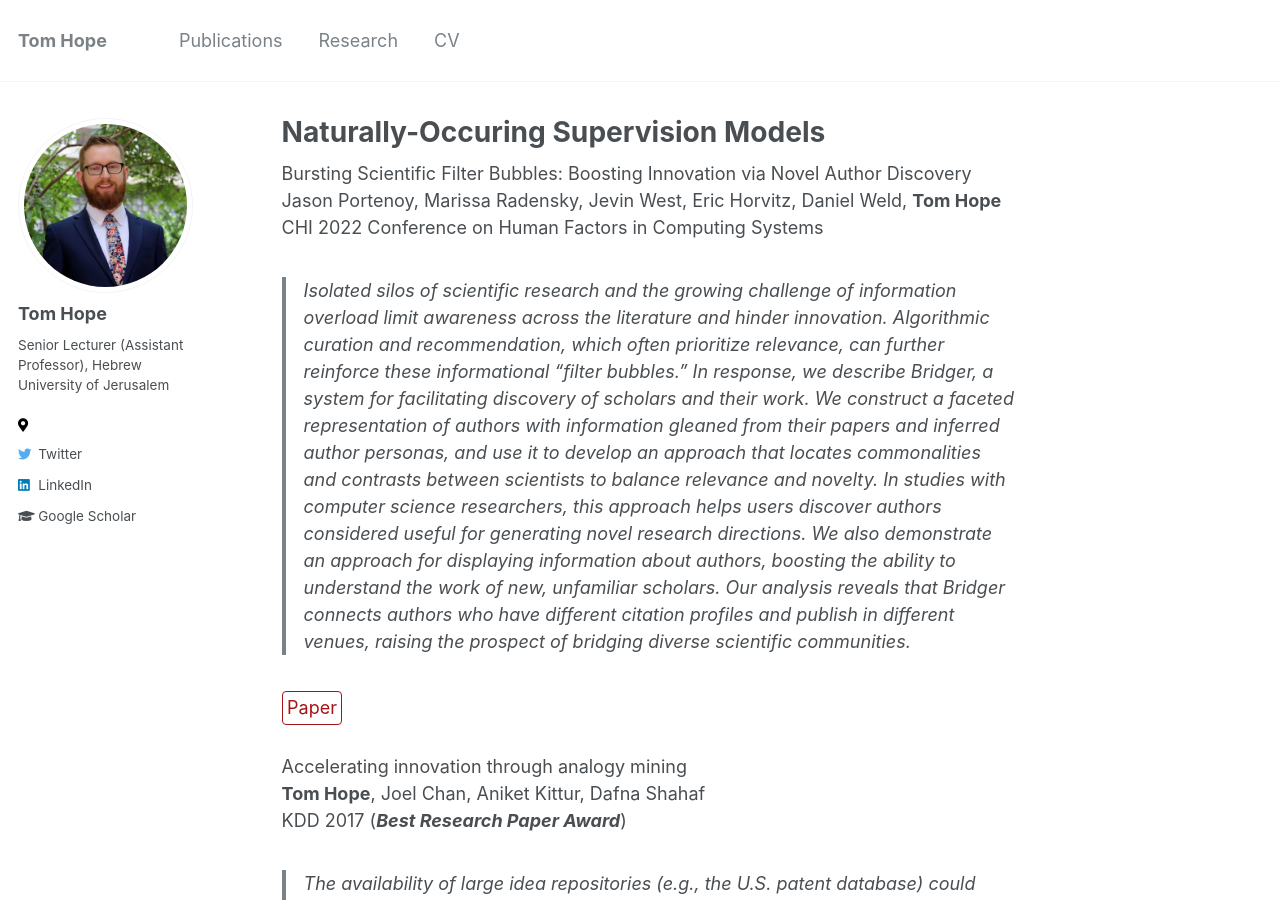
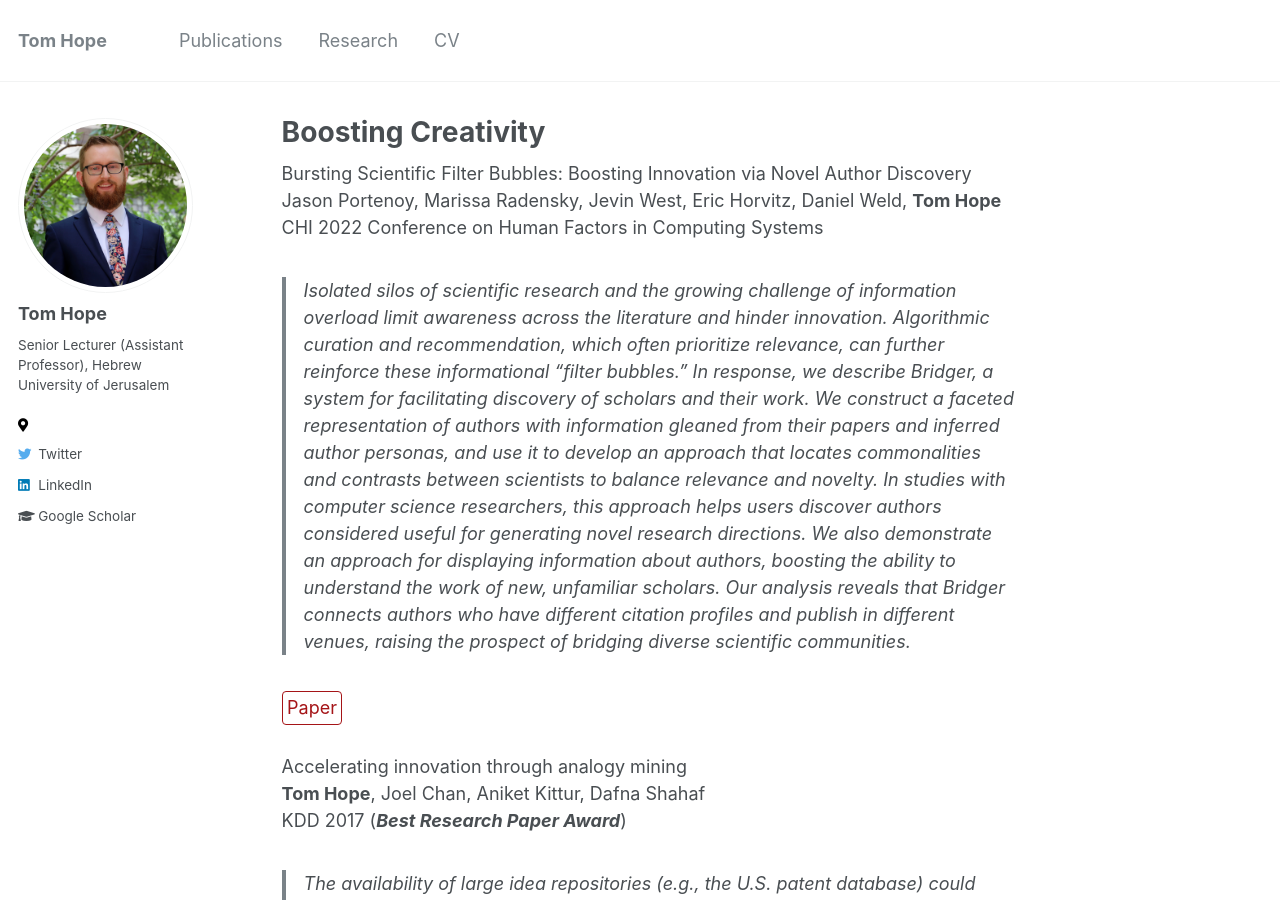
Before and after one commit to tomhoper/tomhoper.github.io, a Jekyll site: the page built from _research/boosting.md, in a window 1280 px wide and 900 px high. Built offline with Jekyll 4.4.1, drawn with Linux system fonts in a browser that asks for light colours.

Commit message:
Update boosting.md

```diff
--- a/_research/boosting.md
+++ b/_research/boosting.md
@@ -1,5 +1,5 @@
 ---
-title: "Naturally-Occuring Supervision Models"
+title: "Boosting Creativity"
 layout: single-portfolio
 excerpt: "<img src='/images/research/light.png' alt=''>"
 collection: research
```
